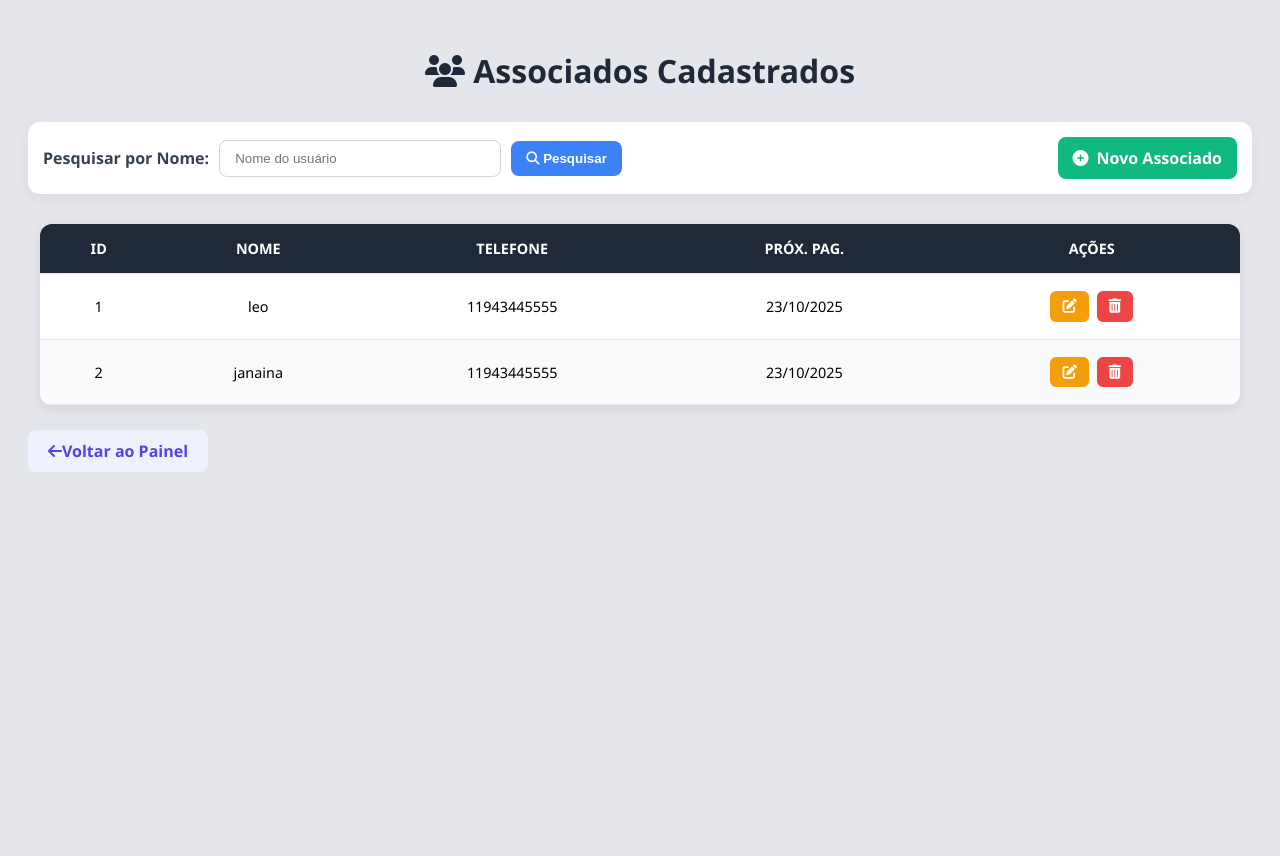
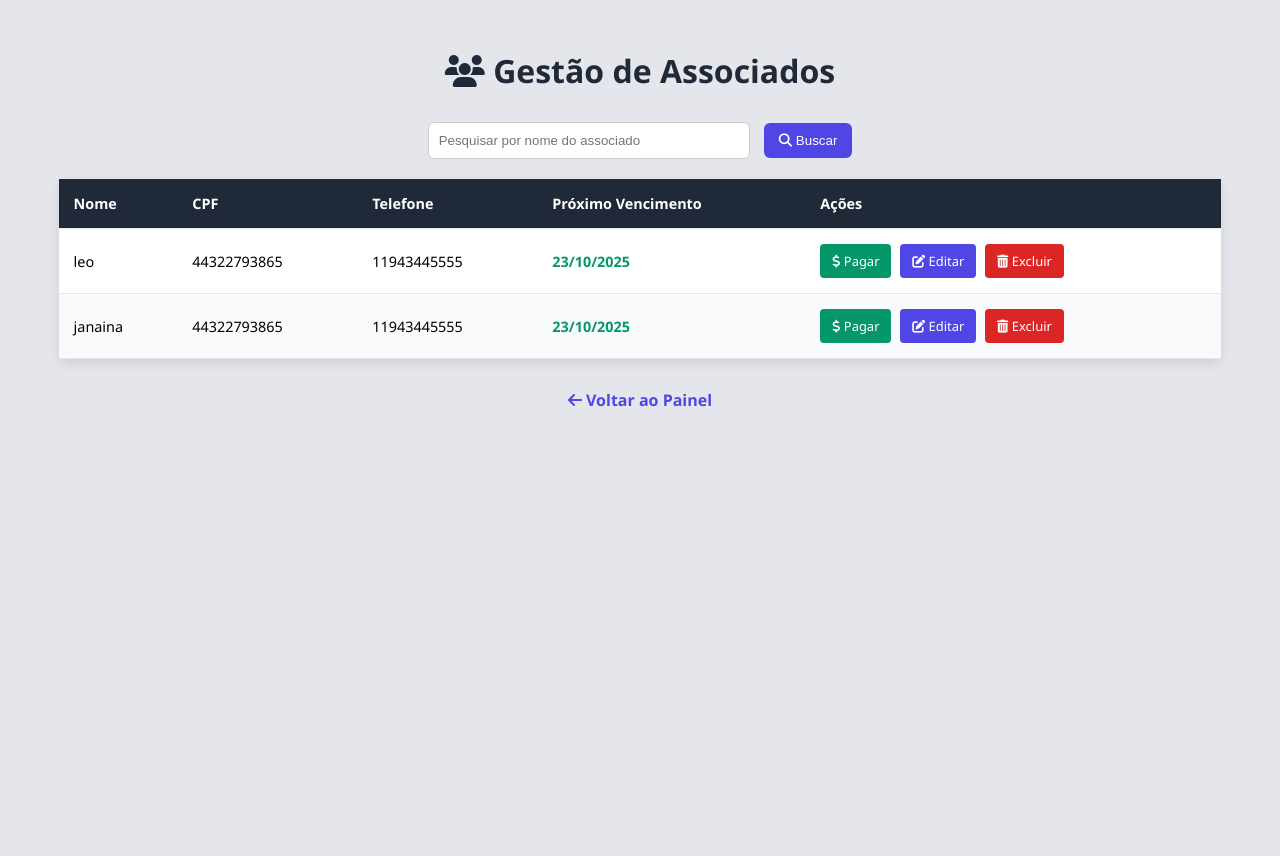
Before and after one commit to leoroquedesan-droid/leo, a Flask app: page /usuarios in a window 1280 px wide. After the commit the page ends 407 px from the top, so only its background shows below. Run offline with Flask 3, Linux system fonts and the light colour scheme; a user stored in the database is signed in; data comes from the database, SQL or seed files in the repository.

Commit message:
usuarios.html

```diff
--- a/templates/usuarios.html
+++ b/templates/usuarios.html
@@ -2,190 +2,154 @@
 <html lang="pt-br">
 <head>
     <meta charset="UTF-8">
-    <title>Associados Cadastrados</title>
+    <title>Lista de Associados</title>
     <link rel="stylesheet" href="https://cdnjs.cloudflare.com/ajax/libs/font-awesome/6.4.0/css/all.min.css">
     <style>
-        /* BASE & LAYOUT */
-        body {
-            font-family: 'Segoe UI', Tahoma, Geneva, Verdana, sans-serif;
-            background: #e4e6eb;
-            padding: 20px;
-            min-height: 100vh;
+        /* (Seu CSS aqui) */
+        body { font-family: 'Segoe UI', Tahoma, Geneva, Verdana, sans-serif; background: #e4e6eb; padding: 20px; }
+        .container { max-width: 95%; margin: 20px auto; }
+        h1 { text-align: center; margin-bottom: 30px; color: #1f2937; font-size: 2em; }
+
+        /* Estilos da Tabela */
+        .tabela {
+            width: 100%;
+            border-collapse: collapse;
+            background: #fff;
+            border-radius: 8px;
+            box-shadow: 0 4px 12px rgba(0,0,0,0.1);
         }
-        h1 {
-            text-align: center;
-            color: #1f2937;
-            margin-bottom: 30px;
-            font-size: 2em;
+        .tabela th, .tabela td {
+            padding: 15px;
+            border-bottom: 1px solid #e5e7eb;
+            text-align: left;
+            font-size: 0.9em;
         }
+        .tabela th {
+            background-color: #1f2937;
+            color: white;
+            font-weight: 700;
+        }
+        .tabela tr:nth-child(even) { background-color: #f9fafb; }
+        .tabela tr:hover { background-color: #f0f8ff; }
 
-        /* BARRA DE AÇÕES (Pesquisa e Novo Usuário) */
-        .action-bar {
-            display: flex;
-            justify-content: space-between;
-            align-items: center;
-            margin: 0 auto 30px auto;
-            max-width: 1200px;
-            padding: 15px;
-            background: #ffffff;
-            border-radius: 12px;
-            box-shadow: 0 4px 12px rgba(0, 0, 0, 0.05);
+        /* Estilos do Botão */
+        .btn-acao {
+            padding: 8px 12px;
+            margin-right: 5px;
+            border: none;
+            border-radius: 4px;
+            cursor: pointer;
+            font-size: 0.9em;
+            text-decoration: none;
+            display: inline-block;
+            transition: background-color 0.3s;
         }
+        .btn-editar { background-color: #4f46e5; color: white; }
+        .btn-excluir { background-color: #dc2626; color: white; }
+        .btn-pagamento { background-color: #059669; color: white; }
+        .btn-editar:hover, .btn-excluir:hover, .btn-pagamento:hover { opacity: 0.9; }
 
-        /* PESQUISA */
-        .pesquisa form {
-            display: flex;
-            align-items: center;
-            gap: 10px;
+        /* Estilo do Vencimento */
+        .vencimento-ok { color: #059669; font-weight: 600; }
+        .vencimento-atraso { color: #dc2626; font-weight: 600; }
+        .voltar { display: block; text-align: center; margin-top: 30px; text-decoration: none; color: #4f46e5; font-weight: 600; }
+
+        /* Estilo da barra de busca */
+        .search-bar { margin-bottom: 20px; text-align: center; }
+        .search-bar input[type="text"] {
+            padding: 10px;
+            width: 300px;
+            border: 1px solid #ccc;
+            border-radius: 6px;
+            margin-right: 10px;
         }
-        .pesquisa label { font-weight: 600; color: #374151; }
-        .pesquisa input[type="text"] {
+        .search-bar button {
             padding: 10px 15px;
-            width: 250px;
-            border: 1px solid #d1d5db;
-            border-radius: 8px;
-        }
-        .pesquisa button {
-            padding: 10px 15px;
-            background: #3b82f6;
+            background-color: #4f46e5;
             color: white;
             border: none;
-            border-radius: 8px;
+            border-radius: 6px;
             cursor: pointer;
-            font-weight: 600;
-            transition: background 0.2s;
         }
-        .pesquisa button:hover { background: #2563eb; }
-
-        /* BOTÃO NOVO USUÁRIO */
-        .btn-novo-usuario {
-            display: inline-flex;
-            align-items: center;
-            gap: 8px;
-            padding: 10px 15px;
-            text-decoration: none;
-            border-radius: 8px;
-            background: #10b981; /* Verde moderno */
-            color: white;
-            font-weight: 600;
-            transition: background 0.2s, transform 0.1s;
-        }
-        .btn-novo-usuario:hover { background: #059669; transform: translateY(-1px); }
-
-        /* TABELA */
-        .table-container {
-            overflow-x: auto;
-            box-shadow: 0 4px 12px rgba(0, 0, 0, 0.08);
-            border-radius: 12px;
-            background: white;
-            max-width: 1200px;
-            margin: auto;
-        }
-        table { min-width: 1000px; width: 100%; border-collapse: separate; border-spacing: 0; }
-        th, td {
-            padding: 15px;
-            border: none;
-            border-bottom: 1px solid #e5e7eb;
-            text-align: center;
-            font-size: 0.9em;
-        }
-        th {
-            background: #1f2937;
-            color: white;
-            font-weight: 700;
-            text-transform: uppercase;
-        }
-        tr:nth-child(even) { background: #f9fafb; }
-        tr:hover { background: #eff6ff; }
-
-        /* BOTÕES DE AÇÃO */
-        .btn {
-            padding: 8px 12px;
-            text-decoration: none;
-            border-radius: 6px;
-            color: white;
-            font-weight: 600;
-            display: inline-flex;
-            align-items: center;
-            gap: 5px;
-            margin: 2px;
-        }
-        .btn-editar { background: #f59e0b; }
-        .btn-excluir { background: #ef4444; }
-
-        /* BOTÃO VOLTAR */
-        .voltar {
-            display: inline-flex;
-            align-items: center;
-            justify-content: center;
-            margin-top: 25px;
-            padding: 10px 20px;
-            color: #4f46e5;
-            text-decoration: none;
-            font-weight: 600;
-            border-radius: 8px;
-            background: #eef2ff;
-            transition: background 0.2s;
-        }
-        .voltar:hover { background: #e0e7ff; }
     </style>
 </head>
 <body>
-    <h1><i class="fas fa-users"></i> Associados Cadastrados</h1>
+    <div class="container">
+        <h1><i class="fas fa-users"></i> Gestão de Associados</h1>
 
-    <div class="action-bar">
-        <div class="pesquisa">
-            <form action="{{ url_for('usuarios') }}" method="get">
-                <label for="nome_pesquisa">Pesquisar por Nome:</label>
-                <input type="text" id="nome_pesquisa" name="nome" placeholder="Nome do usuário">
-                <button type="submit"><i class="fas fa-search"></i> Pesquisar</button>
-            </form>
-        </div>
+        {% with messages = get_flashed_messages(with_categories=true) %}
+            {% if messages %}
+                {% for category, message in messages %}
+                    <div style="background-color: {{ 'red' if category == 'danger' or category == 'error' else 'green' }}; color: white; padding: 10px; margin-bottom: 20px; text-align: center; border-radius: 5px;">
+                        {{ message }}
+                    </div>
+                {% endfor %}
+            {% endif %}
+        {% endwith %}
 
-        <a href="{{ url_for('cadastro') }}" class="btn-novo-usuario">
-            <i class="fas fa-plus-circle"></i> Novo Associado
-        </a>
-    </div>
+        <form class="search-bar" method="GET" action="{{ url_for('usuarios') }}">
+            <input type="text" name="nome" placeholder="Pesquisar por nome do associado" value="{{ request.args.get('nome', '') }}">
+            <button type="submit"><i class="fas fa-search"></i> Buscar</button>
+            {% if request.args.get('nome') %}
+                <a href="{{ url_for('usuarios') }}" class="btn-acao btn-excluir" style="margin-left: 10px;">Limpar Busca</a>
+            {% endif %}
+        </form>
 
-    <div class="table-container">
-        <table>
+        <table class="tabela">
             <thead>
                 <tr>
-                    <th>ID</th>
                     <th>Nome</th>
+                    <th>CPF</th>
                     <th>Telefone</th>
-                    <th>Próx. Pag.</th>
+                    <th>Próximo Vencimento</th>
                     <th>Ações</th>
                 </tr>
             </thead>
             <tbody>
-                {% for u in usuarios %}
+                {% for usuario in usuarios %}
                 <tr>
-                    <td>{{ u.id }}</td>
-                    <td>{{ u.nome }}</td>
-                    <td>{{ u.numero }}</td>
-                    <td>{{ u.pagamento.strftime('%d/%m/%Y') }}</td>
+                    <td>{{ usuario.nome }}</td>
+                    <td>{{ usuario.cpf }}</td>
+                    <td>{{ usuario.numero }}</td>
                     <td>
-                        <a href="{{ url_for('editar_usuario', id=u.id) }}" class="btn btn-editar" title="Editar">
-                            <i class="fas fa-edit"></i>
+                        {% if usuario.pagamento %}
+                            {% set vencimento = usuario.pagamento %}
+                            {# Usamos 'hoje' que é passado na rota #}
+                            {% if vencimento > hoje %}
+                                <span class="vencimento-ok">{{ vencimento.strftime('%d/%m/%Y') }}</span>
+                            {% else %}
+                                <span class="vencimento-atraso">{{ vencimento.strftime('%d/%m/%Y') }} (Atrasado)</span>
+                            {% endif %}
+                        {% else %}
+                            N/A
+                        {% endif %}
+                    </td>
+                    <td>
+                        <a href="{{ url_for('registrar_pagamento') }}?usuario_id={{ usuario.id }}" class="btn-acao btn-pagamento">
+                            <i class="fas fa-dollar-sign"></i> Pagar
                         </a>
-                        <a href="{{ url_for('excluir_usuario', id=u.id) }}" class="btn btn-excluir"
-                           onclick="return confirm('Tem certeza que deseja excluir {{ u.nome }}?');" title="Excluir">
-                            <i class="fas fa-trash-alt"></i>
+                        <a href="{{ url_for('editar_usuario', id=usuario.id) }}" class="btn-acao btn-editar">
+                            <i class="fas fa-edit"></i> Editar
+                        </a>
+                        <a href="{{ url_for('excluir_usuario', id=usuario.id) }}" class="btn-acao btn-excluir" onclick="return confirm('Tem certeza que deseja excluir o usuário {{ usuario.nome }}?')">
+                            <i class="fas fa-trash-alt"></i> Excluir
                         </a>
                     </td>
                 </tr>
                 {% else %}
                 <tr>
-                    <td colspan="5">Nenhum associado encontrado.</td>
+                    <td colspan="5" style="text-align: center; color: #9ca3af; padding: 20px;">
+                        Nenhum associado encontrado.
+                    </td>
                 </tr>
                 {% endfor %}
             </tbody>
         </table>
+
+        <a href="{{ url_for('index') }}" class="voltar">
+            <i class="fas fa-arrow-left"></i> Voltar ao Painel
+        </a>
     </div>
 
-    <a href="{{ url_for('index') }}" class="voltar">
-        <i class="fas fa-arrow-left"></i> Voltar ao Painel
-    </a>
 </body>
 </html>
```
